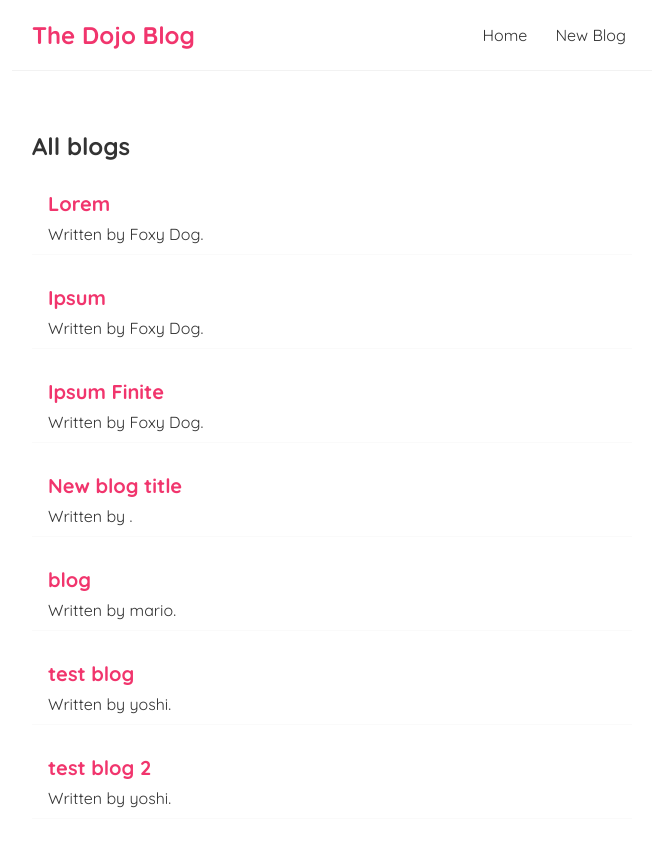
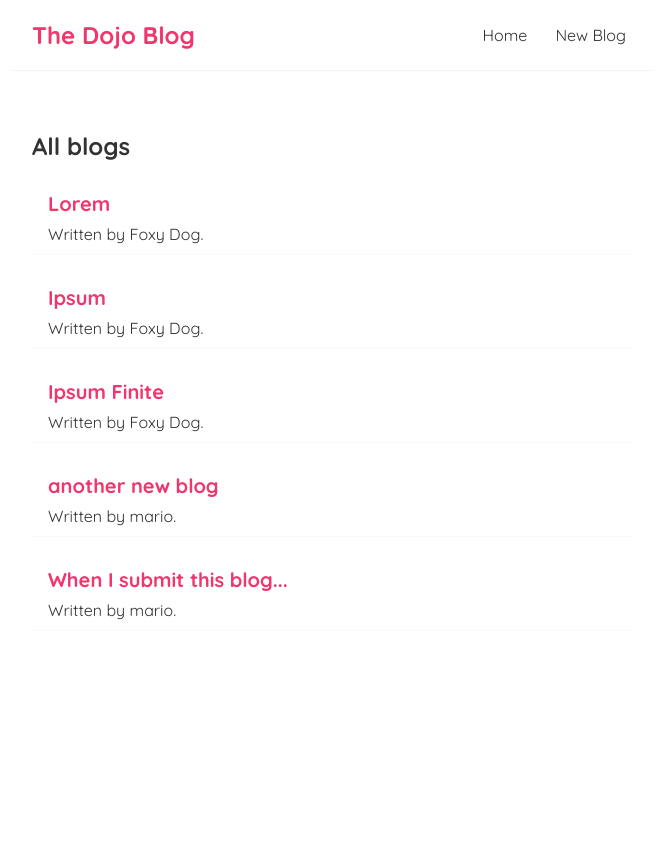
Before and after one commit to 0xCryptoStefan/simple-react-blog, a React (Create React App) app: page / in a window 1280 px wide. Shown: the top 846 px of the page, without its empty margins (308-964 px from the left). After the commit the page ends 800 px from the top, so only its background shows below. Built offline with nearby package versions, Linux system fonts and the light colour scheme; data requests are answered from the project's data file.

Commit message:
Updated with useNavigate hook and 404 page

```diff
--- a/data/db.json
+++ b/data/db.json
@@ -19,28 +19,16 @@
       "id": 3
     },
     {
-      "title": "New blog title",
-      "body": "new blog body",
-      "author": "",
-      "id": 4
+      "title": "another new blog",
+      "body": "using this blog to test useNavigate instead of useHistory as I am using React Router V6 and the tutorial is based on React Router V5.",
+      "author": "mario",
+      "id": 8
     },
     {
-      "title": "blog",
-      "body": "blog blog blog",
+      "title": "When I submit this blog...",
+      "body": "...it should take me back to the home page on route '/'",
       "author": "mario",
-      "id": 5
-    },
-    {
-      "title": "test blog",
-      "body": "new blog I am adding",
-      "author": "yoshi",
-      "id": 6
-    },
-    {
-      "title": "test blog 2",
-      "body": "new blog I am adding 2",
-      "author": "yoshi",
-      "id": 7
+      "id": 9
     }
   ]
 }
--- a/src/App.js
+++ b/src/App.js
@@ -7,6 +7,7 @@ import Navbar from "./components/Navbar";
 import Home from "./routes/Home";
 import Create from "./routes/Create";
 import BlogDetails from "./routes/BlogDetails";
+import Error404 from "./routes/Error404";
 
 function App() {
   return (
@@ -18,6 +19,7 @@ function App() {
             <Route exact path="/" element={<Home />} />
             <Route path="/create" element={<Create />} />
             <Route path="/blogs/:id" element={<BlogDetails />} />
+            <Route path="*" element={<Error404 />} />
           </Routes>
         </div>
       </div>
--- a/src/routes/BlogDetails.js
+++ b/src/routes/BlogDetails.js
@@ -1,6 +1,7 @@
 import React from "react";
 import { useParams } from "react-router-dom";
 import useFetch from "../hooks/useFetch";
+import { useNavigate } from "react-router-dom";
 
 export default function BlogDetails() {
   const { id } = useParams();
@@ -9,6 +10,14 @@ export default function BlogDetails() {
     isPending,
     error,
   } = useFetch("http://localhost:8000/blogs/" + id);
+  const navigate = useNavigate();
+
+  function handleDelete(event) {
+    fetch("http://localhost:8000/blogs/" + blog.id, {
+      method: "DELETE",
+    }).then(() => navigate("/"));
+  }
+
   return (
     <div className="blog-details">
       {isPending && <div>Loading...</div>}
@@ -18,6 +27,7 @@ export default function BlogDetails() {
           <h2>{blog.title}</h2>
           <p>Written by {blog.author}</p>
           <p>{blog.body}</p>
+          <button onClick={handleDelete}>Delete Blog</button>
         </article>
       )}
     </div>
--- a/src/routes/Create.js
+++ b/src/routes/Create.js
@@ -1,14 +1,17 @@
 import React, { useState } from "react";
+import { useNavigate } from "react-router-dom";
 
 export default function Create() {
+  // can update this to pull a list of possible authors or to choose the logged in user to populate the author automatically
   const listOfAuthors = ["mario", "luigi"];
   const [title, setTitle] = useState("");
   const [body, setBody] = useState("");
   const [author, setAuthor] = useState(listOfAuthors[0]);
   const [isPending, setIsPending] = useState(false);
+  const navigate = useNavigate();
 
-  const handleSubmit = (e) => {
-    e.preventDefault();
+  const handleSubmit = (event) => {
+    event.preventDefault();
     const blog = { title, body, author };
 
     setIsPending(true);
@@ -20,6 +23,7 @@ export default function Create() {
     }).then(() => {
       console.log("new blog added");
       setIsPending(false);
+      navigate("/");
     });
   };
 
--- /dev/null
+++ b/src/routes/Error404.js
@@ -0,0 +1,12 @@
+import React from "react";
+import { Link } from "react-router-dom";
+
+export default function Error404() {
+  return (
+    <div className="error-404">
+      <h1>Error 404</h1>
+      <p>Sorry, we could not find that page.</p>
+      <Link to="/">Return to the home page</Link>
+    </div>
+  );
+}
```
